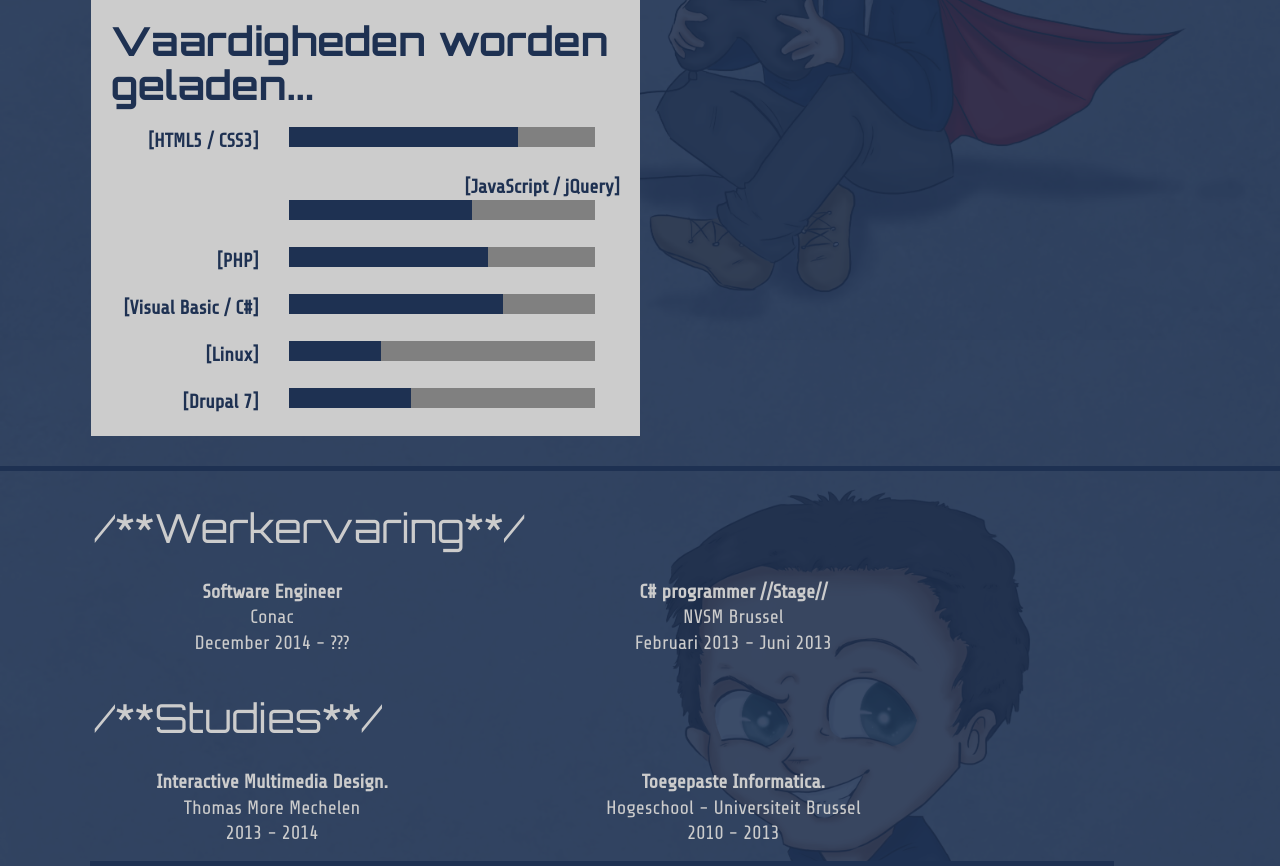
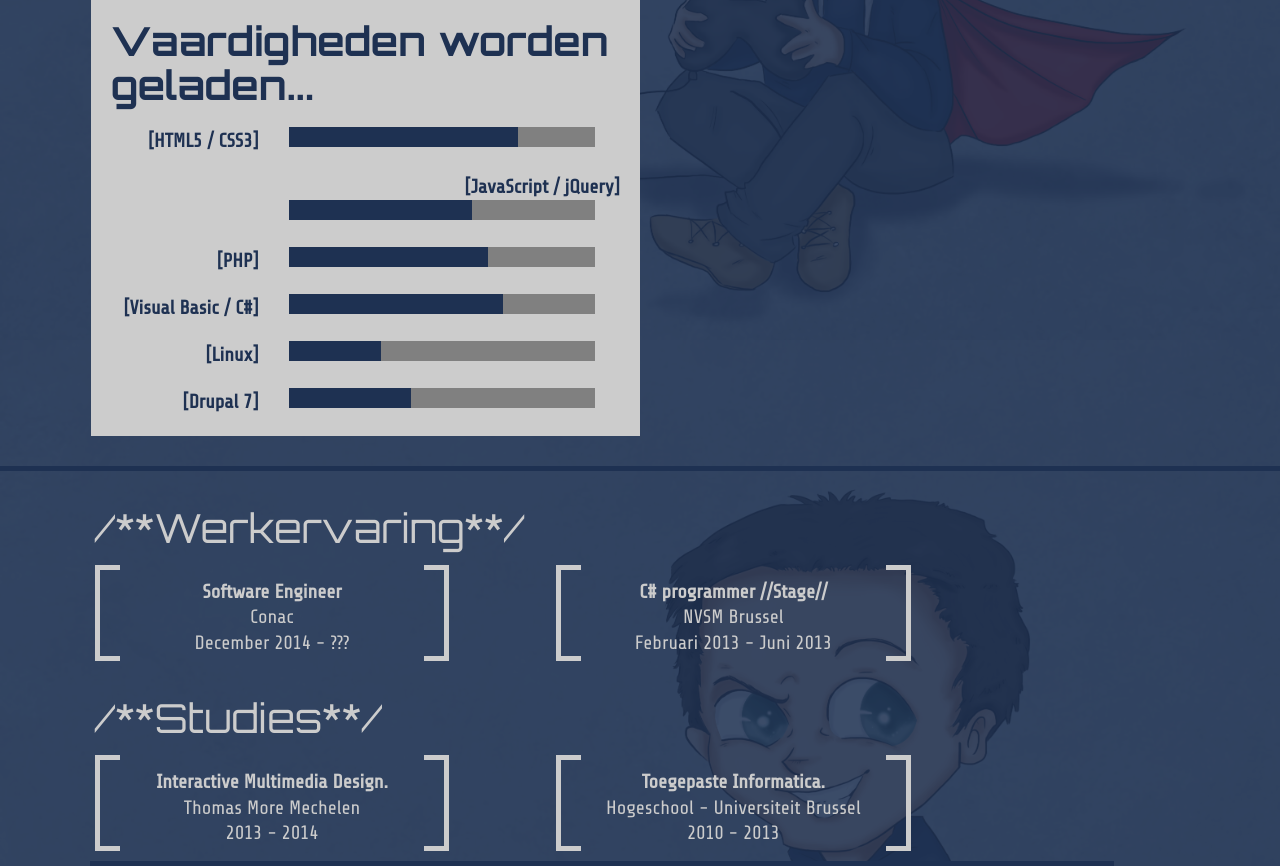
Before and after one commit to larspeeters/larspeeters, a PHP site: page / in a window 1280 px wide. Shown: the part 555-1421 px from the top of the page. Run offline with PHP 8.4, Linux system fonts and the light colour scheme.

Commit message:
Added brackets to achievements

```diff
--- a/css/style.css
+++ b/css/style.css
@@ -233,13 +233,28 @@ progress[aria-valuenow]:before  {
 #studies > h2{
 	margin-top: 3% !important;
 }
+
 .achievement{
+	position: relative;
 	display: inline-block;
 	width: 35%;
 	padding: 10px;
 	margin-top: 2%;
 	margin-right: 10%;
 }
+
+.achievement:before, .achievement:after{
+	content: '';
+	display: block;
+	height: 100%;
+	width: 25px;
+	border: 5px solid #ccc;
+	position: absolute;
+	top: -5px;
+}
+.achievement:before{ left: 0; border-right: 0; }
+.achievement:after{ right: 0; border-left: 0; }
+
 .achievement img{
 	float: left;
 }
```
